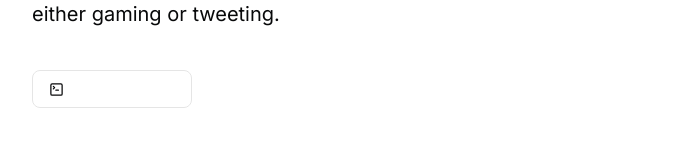
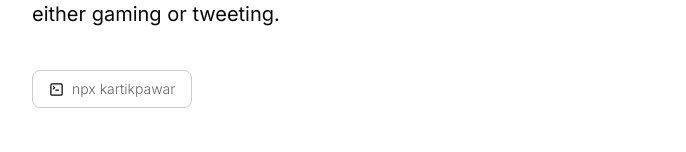
Before and after one commit to kartikkpawar/portfolio, a Next.js app: page / in a window 1280 px wide. Shown: the part 182-334 px from the top of the page, without its empty margins (296-982 px from the left). Built offline with nearby package versions, Linux system fonts and the light colour scheme.

Commit message:
style: light theme color added

```diff
--- a/src/components/npm-command.tsx
+++ b/src/components/npm-command.tsx
@@ -11,7 +11,7 @@ export default function NpmCommand() {
   return (
     <div
       className={cn(
-        "border hover:border-white/50 rounded-lg w-max px-4 py-2 cursor-pointer flex justify-between items-center gap-2 group"
+        "border dark:hover:border-white/50 border-black/20 hover:border-black/50 dark:border-white/20 rounded-lg w-max px-4 py-2 cursor-pointer flex justify-between items-center gap-2 group"
         // textCopied && "border-white hover:border-white"
       )}
       onClick={() => {
@@ -34,7 +34,7 @@ export default function NpmCommand() {
       )}
       <span
         className={cn(
-          "font-light text-sm text-white/50 group-hover:text-white"
+          "font-light text-sm dark:text-white/50 text-black/60 dark:group-hover:text-white group-hover:text-black"
           // textCopied && "text-white"
         )}
       >
```
